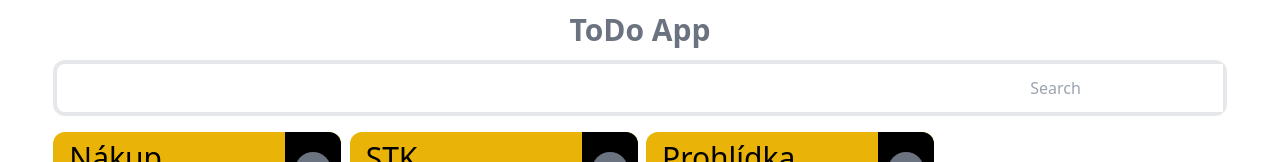
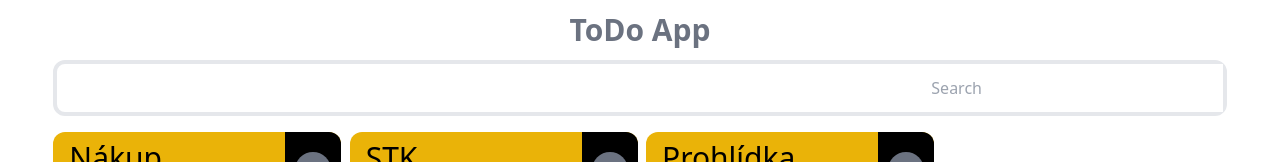
Before and after one commit to JanKomis/TodoList, a React (Vite) app: page / in a window 1280 px wide. Shown: the top 162 px of the page. Built offline with nearby package versions, Linux system fonts and the light colour scheme; some icons are missing.

Commit message:
final version with functional responsibility

```diff
--- a/src/App.jsx
+++ b/src/App.jsx
@@ -7,20 +7,16 @@ import ControlContainer from "./components/containerComponents/ControlContainer"
 import FormEditItem from "./components/containerComponents/FormEditItem";
 import FormAddItem from "./components/containerComponents/FormAddItem";
 
-//custom hook kombinace usestate a use effect
+
 const useStorageState = (key, initState) => {
-  const typeInitState = typeof initState;
 
-  const [value, setValue] = React.useState(
-    typeInitState === "string"
-      ? localStorage.getItem(key) || initState
-      : JSON.parse(localStorage.getItem(key)) || initState
-  );
+  const [value, setValue] = React.useState(() => {
+    const storedValue = localStorage.getItem(key);
+    return storedValue !== null ? JSON.parse(storedValue) : initState;
+  });
 
   React.useEffect(() => {
-    typeInitState === "string"
-      ? localStorage.setItem(key, value)
-      : localStorage.setItem(key, JSON.stringify(value));
+    localStorage.setItem(key, JSON.stringify(value));
   }, [value]);
 
   return [value, setValue];
@@ -30,40 +26,27 @@ const useStorageState = (key, initState) => {
 ////////////////////////////////////////////////////////////////
 
 export default function App() {
-  /*
+  //test data
   const listToDo = [
-    { title: "fesfsf", text: "fd", key: 0 },
-    { title: "fesf", text: "Vfsefs", key: 1 },
-    { title: "profesfa", text: "Zafe", key: 2 },
-  ];
-  */
-
-
-
-  const listToDo = [
-    { title:"Nákup", text: "Nakoupit na víkend", key: 0 },
-    { title:"STK", text: "Vyřídit STK", key: 1 },
-    { title:"Prohlídka", text: "Zajít na preventivní", key: 2 },
+    { title: "Nákup", text: "Nakoupit na víkend", key: 0 },
+    { title: "STK", text: "Vyřídit STK", key: 1 },
+    { title: "Prohlídka", text: "Zajít na preventivní", key: 2 },
   ];
 
+  //all items
+  const [listValue, setListValue] = useStorageState("listToDo", listToDo);
 
-
-  //všechny itemy
-  //const [listValue, setListValue] = useStorageState("listToDo", listToDo);
-  const [listValue, setListValue] = React.useState(listToDo);
-
-  //nový přidaný item v popup okně
+  //new added item in pop up window
   const [editItem, setEditItem] = React.useState({
     title: "",
     text: "",
     key: "",
   });
 
-  //hledaná položka v input SEARCH
+  //search item in SEARCH input
   const [searchValue, setSearchValue] = useStorageState("search", "");
-  //const [searchValue, setSearchValue] = React.useState("");
 
-  //Otvírání a zavírání popup okna
+  //Open and close Pop up Window
   const [openAddItemForm, setOpenAddItemForm] = React.useState(false);
 
   const [openEditItemForm, setOpenEditItemForm] = React.useState(false);
@@ -75,19 +58,19 @@ export default function App() {
     setSearchValue(event.target.value);
   };
 
-  const filterItems = listValue.filter(
-    (element) =>
-      element &&
-      element.title &&
-      element.title.toLowerCase().includes(searchValue.toLowerCase())
-  );
 
-  // puvodni filterItems
-  /*
   const filterItems = listValue.filter((element) =>
     element.title.toLowerCase().includes(searchValue.toLowerCase())
   );
+
+
+  /*
+  const filterItems = listValue.filter((element) =>
+    element.title.includes(searchValue)
+  );
   */
+
+
 
   const handleRemoveItem = (item) => {
     const newItems = listValue.filter((newItem) => item.key !== newItem.key);
@@ -102,6 +85,7 @@ export default function App() {
     );
     setEditItem(chousenItem[0]);
   };
+
 
   return (
     <div className="w-11/12 mx-auto flex flex-col min-h-screen">
--- a/src/components/containerComponents/ControlContainer.jsx
+++ b/src/components/containerComponents/ControlContainer.jsx
@@ -1,5 +1,4 @@
 import { PlusCircleIcon } from "@primer/octicons-react";
-
 
 export default function ControlContainer({
   openAddItemForm,
@@ -20,6 +19,19 @@ export default function ControlContainer({
         <PlusCircleIcon size={24} />
       </button>
 
+      <input
+        type="text"
+        className={"flex justify-end sm:w-3/12"}
+        value={searchValue}
+        onChange={handleSearchValue}
+        placeholder={"Search"}
+        maxLength="9"
+      ></input>
+    </div>
+  );
+}
+
+/*
       <div className="flex justify-end">
         <input
           type="text"
@@ -30,7 +42,4 @@ export default function ControlContainer({
           maxLength="9"
         >
         </input>
-      </div>
-    </div>
-  );
-}
+      </div>*/
```
